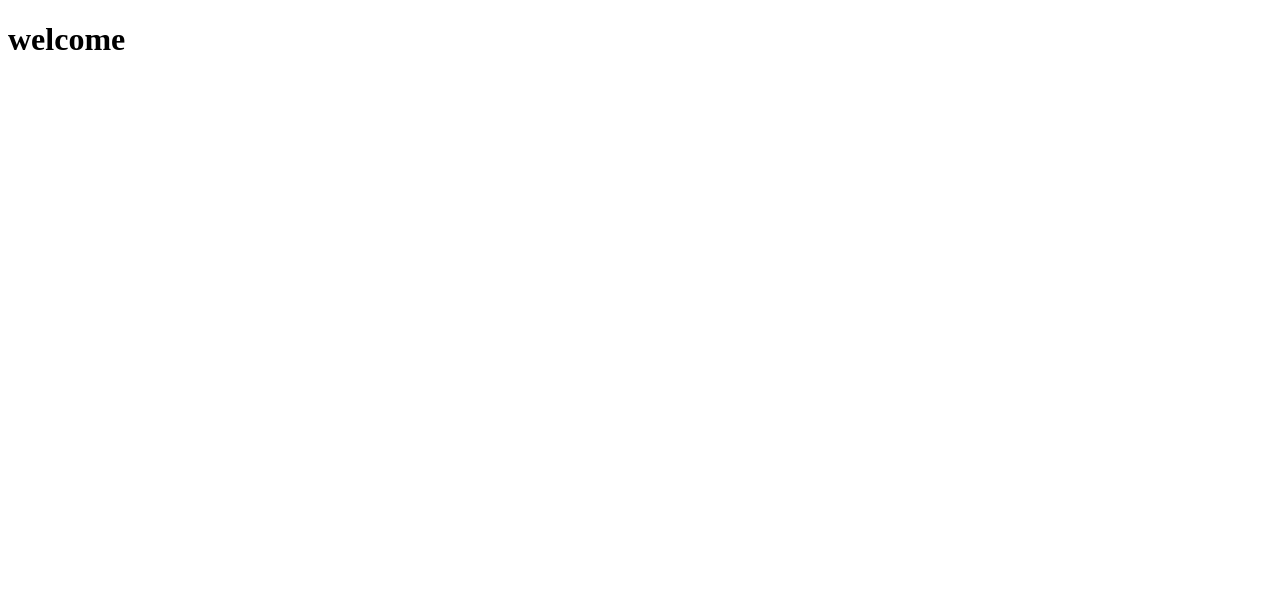
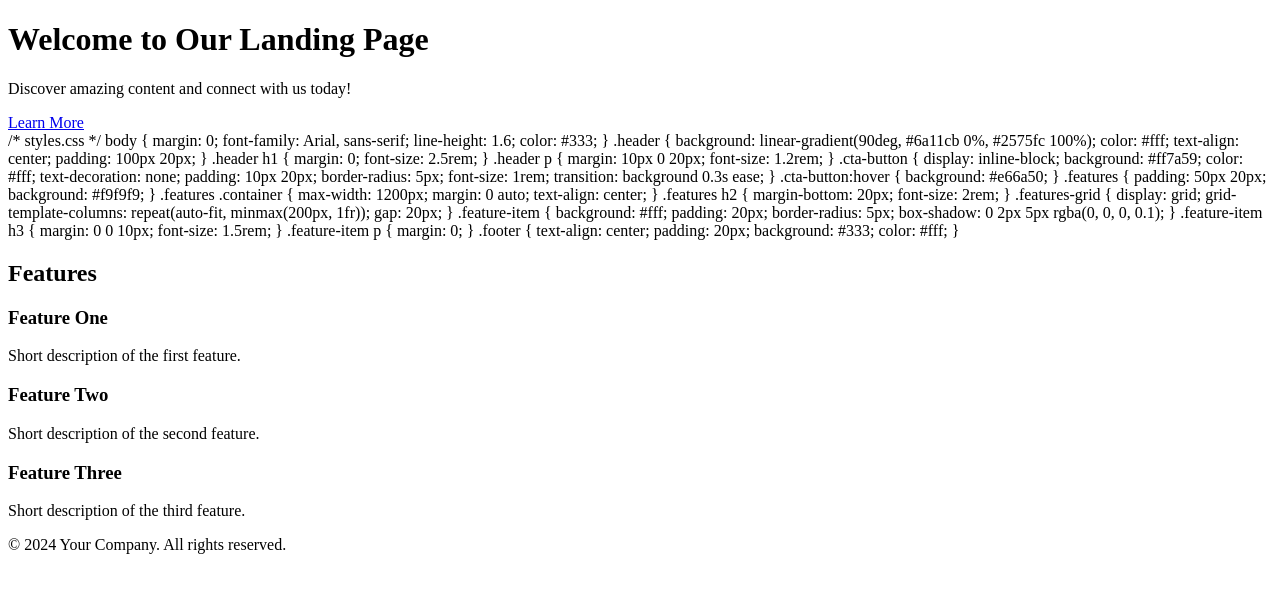
Before and after one commit to Aminat-ai/coding-class, a plain HTML site: page index.html in a window 1280 px wide. Drawn offline with Linux system fonts and the light colour scheme.

Commit message:
This is my first commit

```diff
--- a/index.html
+++ b/index.html
@@ -6,6 +6,118 @@
     <title>Document</title>
 </head>
 <body>
-    <h1>welcome</h1>
+    <header class="header">
+        <div class="container">
+            <h1>Welcome to Our Landing Page</h1>
+            <p>Discover amazing content and connect with us today!</p>
+            <a href="#features" class="cta-button">Learn More</a>
+        </div>
+    </header>/* styles.css */
+    body {
+        margin: 0;
+        font-family: Arial, sans-serif;
+        line-height: 1.6;
+        color: #333;
+    }
+
+    .header {
+        background: linear-gradient(90deg, #6a11cb 0%, #2575fc 100%);
+        color: #fff;
+        text-align: center;
+        padding: 100px 20px;
+    }
+
+    .header h1 {
+        margin: 0;
+        font-size: 2.5rem;
+    }
+
+    .header p {
+        margin: 10px 0 20px;
+        font-size: 1.2rem;
+    }
+
+    .cta-button {
+        display: inline-block;
+        background: #ff7a59;
+        color: #fff;
+        text-decoration: none;
+        padding: 10px 20px;
+        border-radius: 5px;
+        font-size: 1rem;
+        transition: background 0.3s ease;
+    }
+
+    .cta-button:hover {
+        background: #e66a50;
+    }
+
+    .features {
+        padding: 50px 20px;
+        background: #f9f9f9;
+    }
+
+    .features .container {
+        max-width: 1200px;
+        margin: 0 auto;
+        text-align: center;
+    }
+
+    .features h2 {
+        margin-bottom: 20px;
+        font-size: 2rem;
+    }
+
+    .features-grid {
+        display: grid;
+        grid-template-columns: repeat(auto-fit, minmax(200px, 1fr));
+        gap: 20px;
+    }
+
+    .feature-item {
+        background: #fff;
+        padding: 20px;
+        border-radius: 5px;
+        box-shadow: 0 2px 5px rgba(0, 0, 0, 0.1);
+    }
+
+    .feature-item h3 {
+        margin: 0 0 10px;
+        font-size: 1.5rem;
+    }
+
+    .feature-item p {
+        margin: 0;
+    }
+
+    .footer {
+        text-align: center;
+        padding: 20px;
+        background: #333;
+        color: #fff;
+    }
+
+    <section id="features" class="features">
+        <div class="container">
+            <h2>Features</h2>
+            <div class="features-grid">
+                <div class="feature-item">
+                    <h3>Feature One</h3>
+                    <p>Short description of the first feature.</p>
+                </div>
+                <div class="feature-item">
+                    <h3>Feature Two</h3>
+                    <p>Short description of the second feature.</p>
+                </div>
+                <div class="feature-item">
+                    <h3>Feature Three</h3>
+                    <p>Short description of the third feature.</p>
+                </div>
+            </div>
+        </div>
+    </section>
+    <footer class="footer">
+        <p>&copy; 2024 Your Company. All rights reserved.</p>
+    </footer>
 </body>
 </html>
```
